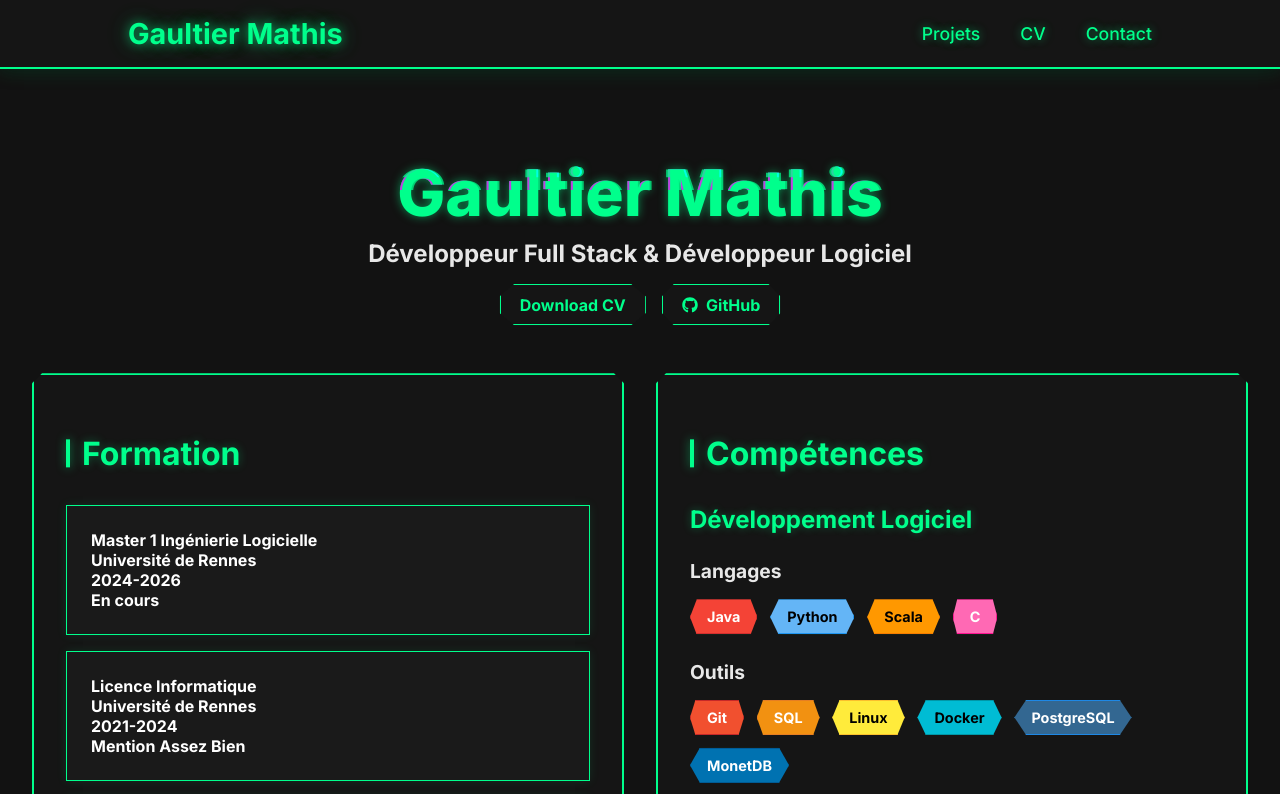
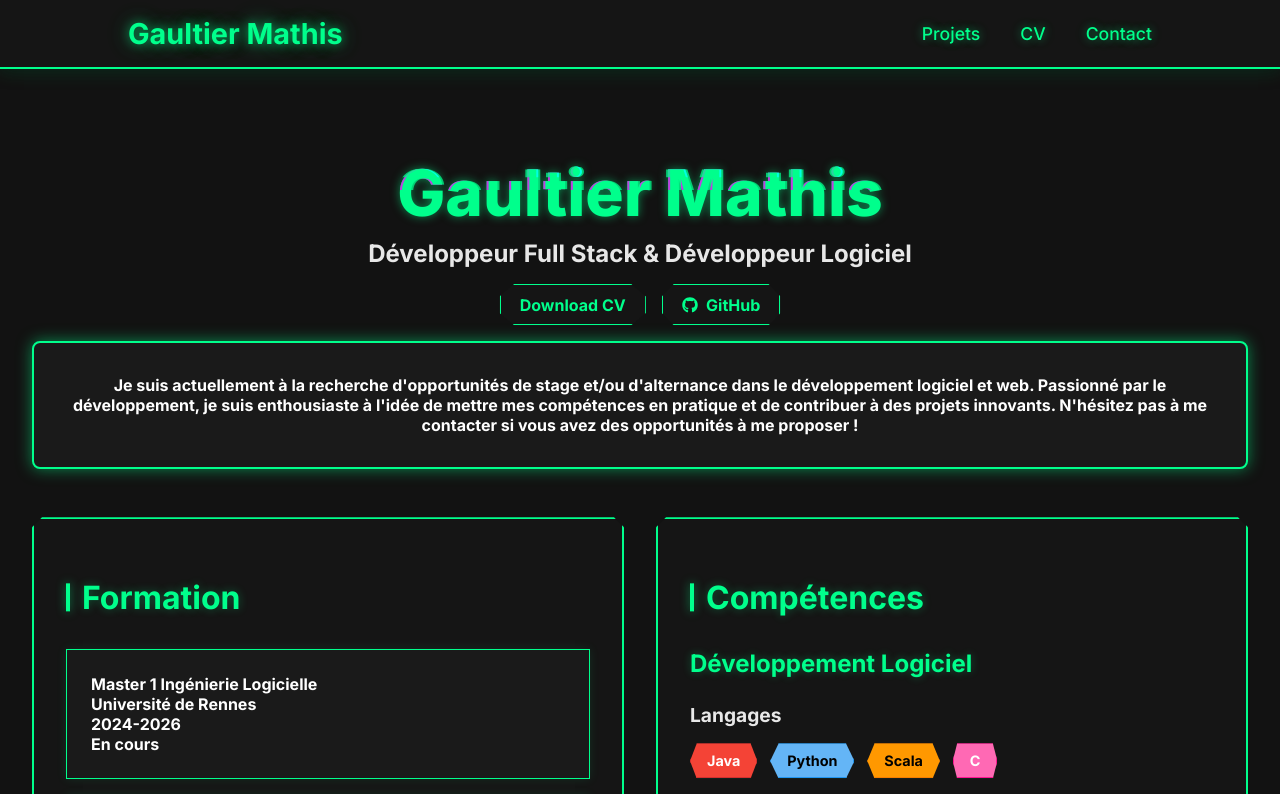
Before and after one commit to mathisglt/PortfolioPro, a Next.js app: page /cv in a window 1280 px wide. Shown: the top 794 px of the page. Built offline with nearby package versions, Linux system fonts and the light colour scheme.

Commit message:
feat : insert of current internship and work-study contract

```diff
--- a/src/app/cv/about.module.css
+++ b/src/app/cv/about.module.css
@@ -403,3 +403,14 @@
   color: white;
   border: 1px solid #005b99;
 }
+
+.jobSearchContainer {
+  background: #1a1a1a;
+  border: 2px solid #00ff8c;
+  padding: 1rem;
+  margin-top: 1rem;
+  color: white;
+  text-align: center;
+  box-shadow: 0 0 15px rgba(0, 255, 140, 0.5);
+  border-radius: 8px;
+}
--- a/src/app/cv/page.tsx
+++ b/src/app/cv/page.tsx
@@ -70,6 +70,12 @@ const About = () => {
           >
             <FaGithub /> GitHub
           </motion.a>
+        </div>
+
+        <div className={styles.jobSearchContainer}>
+          <p>
+            Je suis actuellement à la recherche d&apos;opportunités de stage et/ou d&apos;alternance dans le développement logiciel et web. Passionné par le développement, je suis enthousiaste à l&apos;idée de mettre mes compétences en pratique et de contribuer à des projets innovants. N&apos;hésitez pas à me contacter si vous avez des opportunités à me proposer !
+          </p>
         </div>
       </motion.div>
 
```
